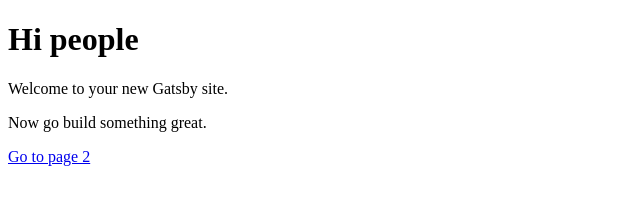
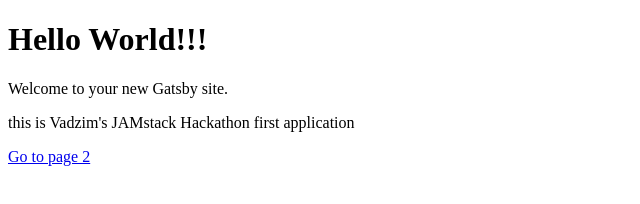
Before and after one commit to vadzimr/JAMstack-hello-world, a Gatsby site: page / in a window 1280 px wide. Shown: the whole page, without its empty margins (0-640 px from the left). Built offline with nearby package versions, Linux system fonts and the light colour scheme; Gatsby itself is replaced by a stand-in of ours.

Commit message:
first custom edit

```diff
--- a/src/pages/index.js
+++ b/src/pages/index.js
@@ -3,9 +3,9 @@ import Link from 'gatsby-link'
 
 const IndexPage = () => (
   <div>
-    <h1>Hi people</h1>
+    <h1>Hello World!!!</h1>
     <p>Welcome to your new Gatsby site.</p>
-    <p>Now go build something great.</p>
+    <p>this is Vadzim's JAMstack Hackathon first application</p>
     <Link to="/page-2/">Go to page 2</Link>
   </div>
 )
```
